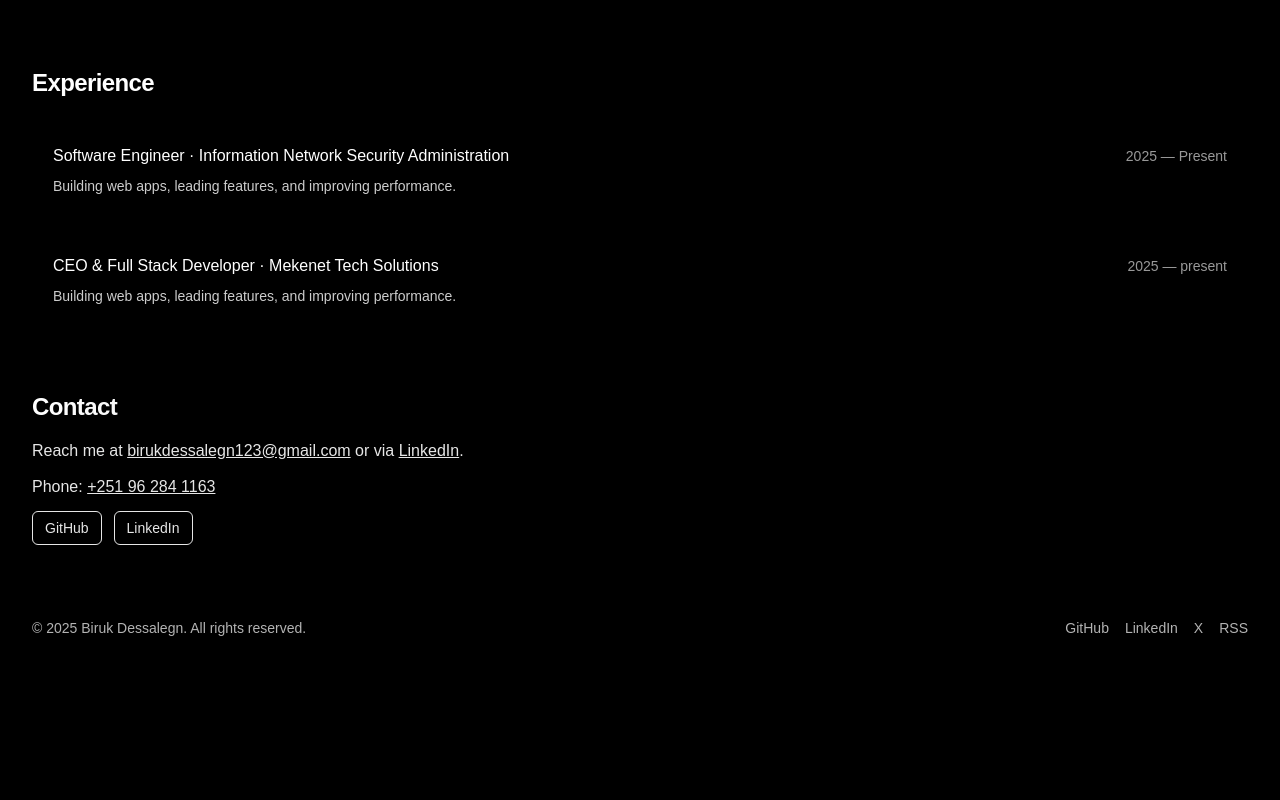
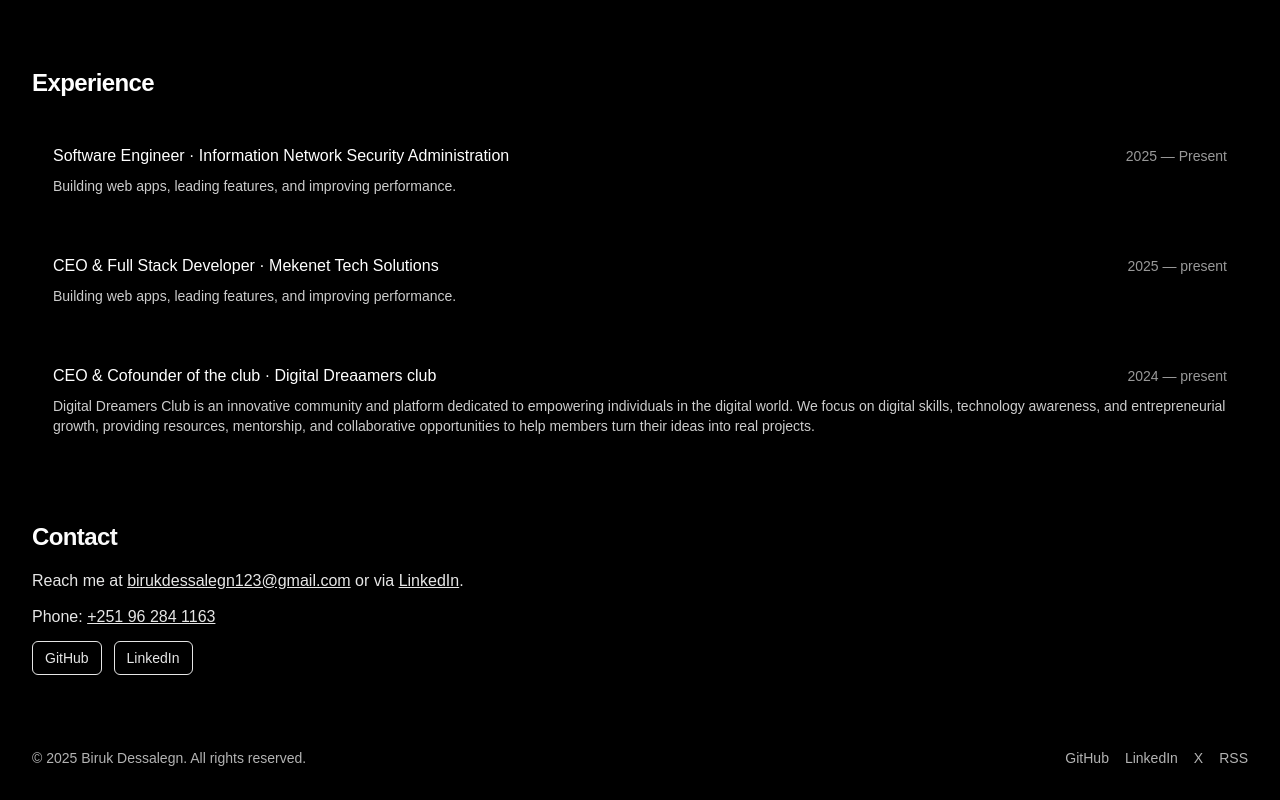
Before and after one commit to Birukdessalegn/birukdessalegn-bdb, a Next.js app: page / in a window 1280 px wide. Shown: the part 3376-4176 px from the top of the page. Before the commit the page ends 4046 px from the top, so only its background shows below. Built offline with nearby package versions, Linux system fonts and the light colour scheme.

Commit message:
Add CEO role at Digital Dreamers Club
Added new experience entry for Digital Dreamers Club.

```diff
--- a/src/content/experience.ts
+++ b/src/content/experience.ts
@@ -24,4 +24,10 @@ export const experiences: Experience[] = [
     tech: ["React", "Next.js", "Tailwind CSS", "Framer Motion", "Spring Boot", "Mysql", "MongoDB","REST API"],
     image: "./public/mekenet.png",
   },
+  {
+    company: "Digital Dreaamers club",
+    role: "CEO & Cofounder of the club",
+    period: "2024 — present",
+    summary: "Digital Dreamers Club is an innovative community and platform dedicated to empowering individuals in the digital world. We focus on digital skills, technology awareness, and entrepreneurial growth, providing resources, mentorship, and collaborative opportunities to help members turn their ideas into real projects.",
+  },
 ];
```
